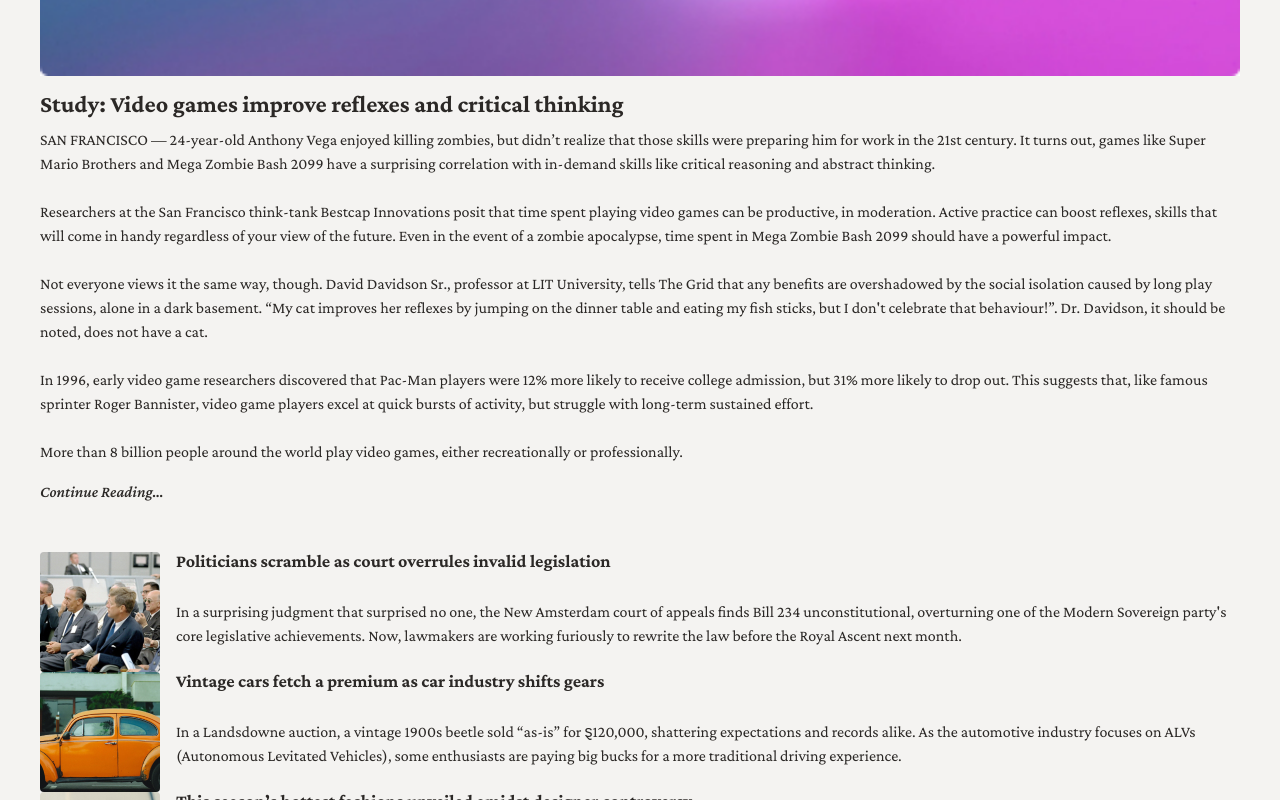
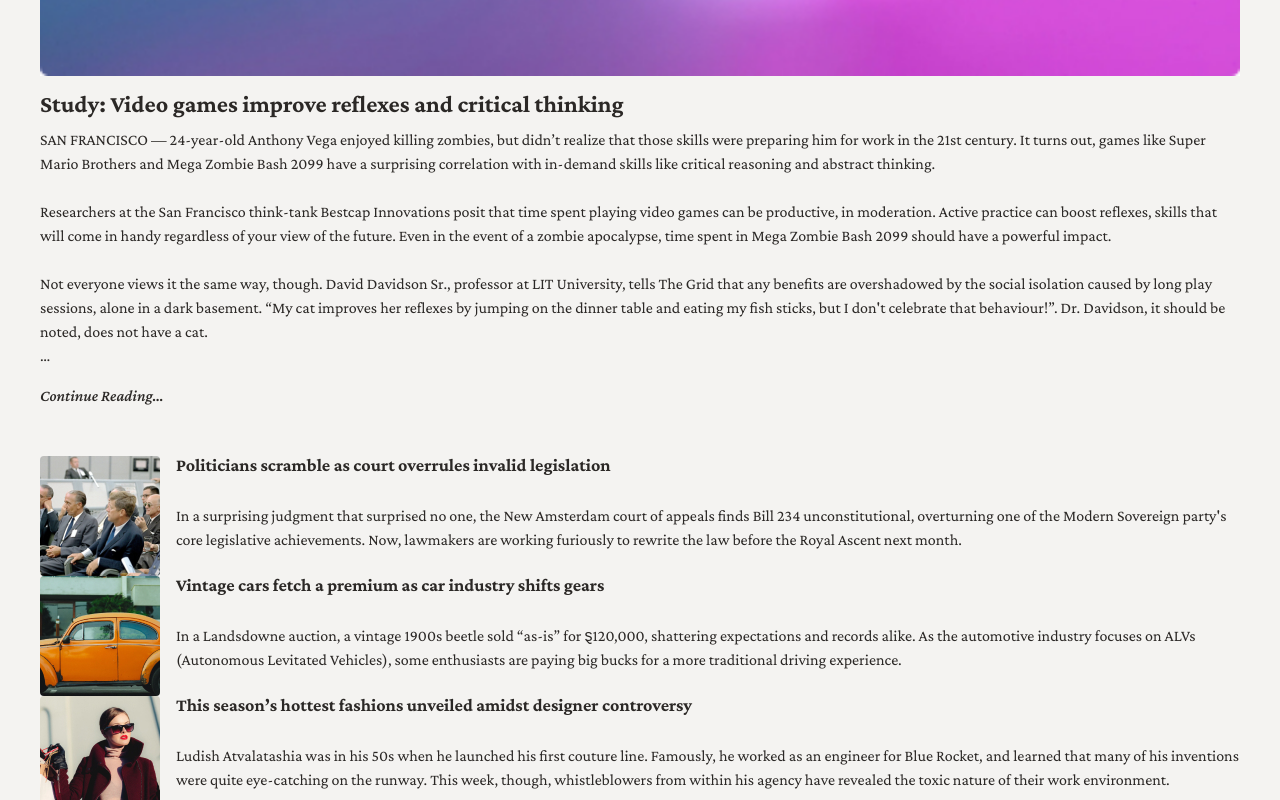
Before and after one commit to PabloCorso/css-workshop-module-7, a React (Create React App) app: page / in a window 1280 px wide. Shown: the part 860-1660 px from the top of the page. Built offline with nearby package versions, Linux system fonts and the light colour scheme.

Commit message:
2 - Truncate text

```diff
--- a/src/components/MainStory/MainStory.js
+++ b/src/components/MainStory/MainStory.js
@@ -1,5 +1,7 @@
 import React from "react";
 import styled from "styled-components/macro";
+
+import { QUERIES } from "../../constants";
 
 const MainStory = ({ id, title, image, location, abstract, ...delegated }) => {
   return (
@@ -37,6 +39,21 @@ const Abstract = styled.p`
   font-size: 1rem;
   margin-bottom: 1em;
   white-space: pre-wrap;
+
+  /* Truncate text */
+  display: -webkit-box;
+  -webkit-box-orient: vertical;
+  -webkit-line-clamp: 8;
+  /* Necessary for line-clamping */
+  overflow: hidden;
+
+  @media ${QUERIES.tabletAndUp} {
+    -webkit-line-clamp: 16;
+  }
+
+  @media ${QUERIES.laptopAndUp} {
+    -webkit-line-clamp: 10;
+  }
 `;
 
 const Location = styled.span`
--- a/src/components/SecondaryStory/SecondaryStory.js
+++ b/src/components/SecondaryStory/SecondaryStory.js
@@ -7,7 +7,9 @@ const SecondaryStory = ({ id, title, image, location, abstract }) => {
       <Wrapper>
         <Image alt={image.alt} src={image.src} />
         <Heading>{title}</Heading>
-        <Abstract>{abstract}</Abstract>
+        <AbstractWrapper>
+          <Abstract>{abstract}</Abstract>
+        </AbstractWrapper>
       </Wrapper>
     </a>
   );
@@ -41,10 +43,20 @@ const Heading = styled.h2`
   margin-top: -2px;
 `;
 
+const AbstractWrapper = styled.div`
+  grid-area: abstract;
+`;
+
 const Abstract = styled.p`
-  grid-area: abstract;
   font-size: 1rem;
   white-space: pre-wrap;
+
+  /* Truncate text */
+  display: -webkit-box;
+  -webkit-box-orient: vertical;
+  -webkit-line-clamp: 3;
+  /* Necessary for line-clamping */
+  overflow: hidden;
 `;
 
 export default SecondaryStory;
```
